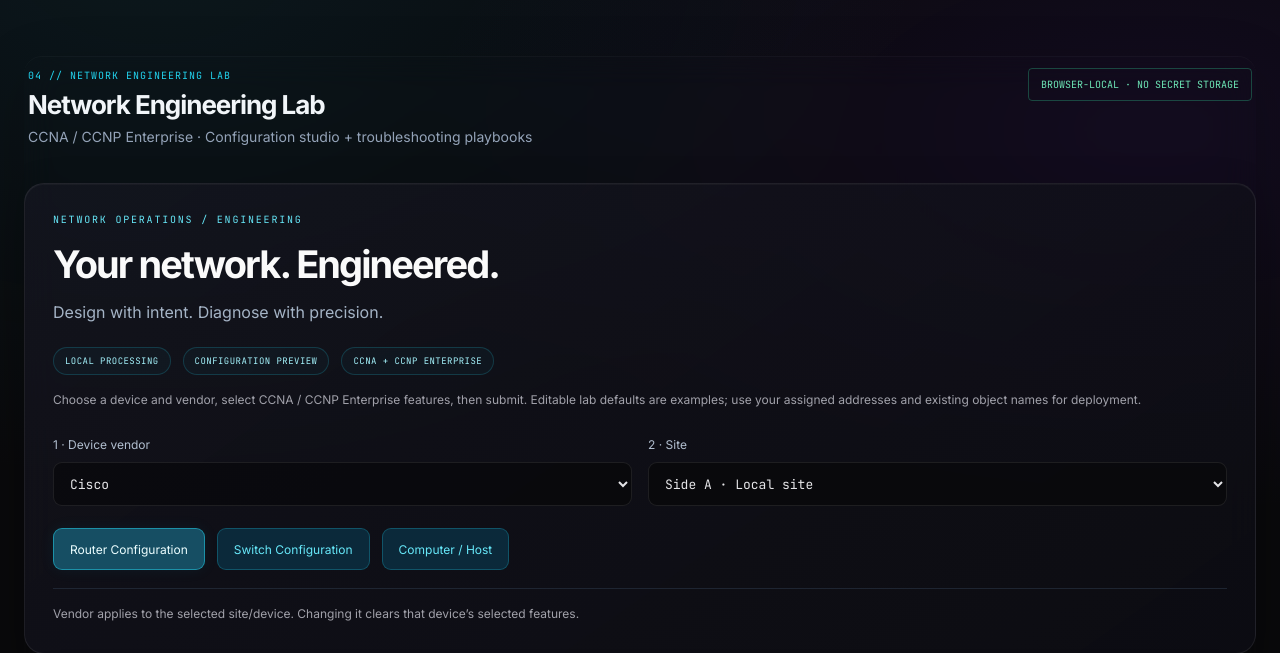
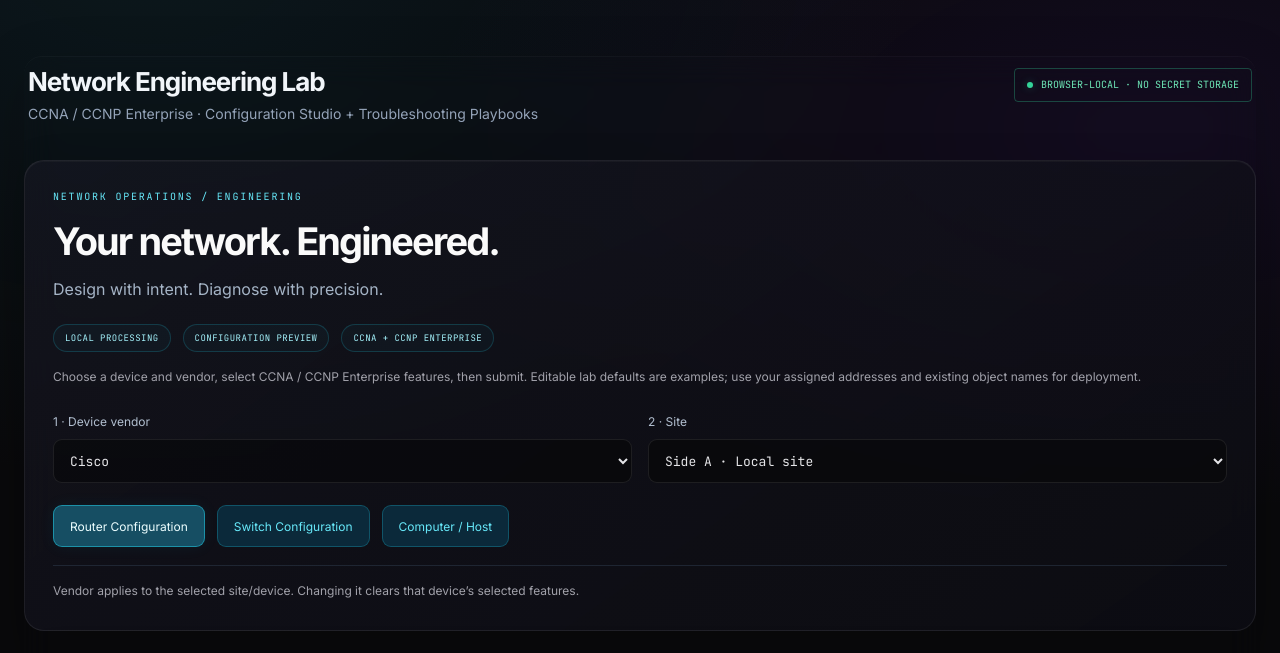
Before and after one commit to giorgikukulava12345-bit/sysadmin-dashboard, a Flask app: page / in a window 1280 px wide. Shown: the part 63-716 px from the top of the page. Run offline with Flask 3, Linux system fonts and the light colour scheme; some libraries are stand-ins or nearby versions.

Commit message:
Refine lab heading subtitle and security status badge

```diff
--- a/templates/vpn/configurator.html
+++ b/templates/vpn/configurator.html
@@ -2,11 +2,10 @@
 <section id="vpn-configurator" class="panel rounded-lg p-4 sm:p-6" aria-labelledby="vpn-title">
   <div class="flex flex-wrap items-start justify-between gap-4 mb-6">
     <div>
-      <p class="font-mono text-[10px] text-cyan-glow tracking-widest mb-2">04 // NETWORK ENGINEERING LAB</p>
       <h2 id="vpn-title" class="font-mono text-xl font-bold text-slate-100">Network Engineering Lab</h2>
-      <p class="text-sm text-slate-400 mt-2 max-w-2xl">CCNA / CCNP Enterprise · Configuration studio + troubleshooting playbooks</p>
+      <p class="text-sm text-slate-400 mt-2 max-w-2xl">CCNA / CCNP Enterprise · Configuration Studio + Troubleshooting Playbooks</p>
     </div>
-    <span class="font-mono text-[10px] text-emerald-300 border border-emerald-400/30 rounded px-3 py-2">BROWSER-LOCAL · NO SECRET STORAGE</span>
+    <span class="noc-security-badge font-mono text-[10px] text-emerald-300 border border-emerald-400/30 rounded px-3 py-2"><span class="noc-security-dot" aria-hidden="true"></span>BROWSER-LOCAL · NO SECRET STORAGE</span>
   </div>
   <noscript><p class="text-amber-300">Enable JavaScript to use the VPN configurator.</p></noscript>
   <div id="vpn-app"><p class="font-mono text-sm text-slate-400">Initializing engineering workbench…</p></div>
```
